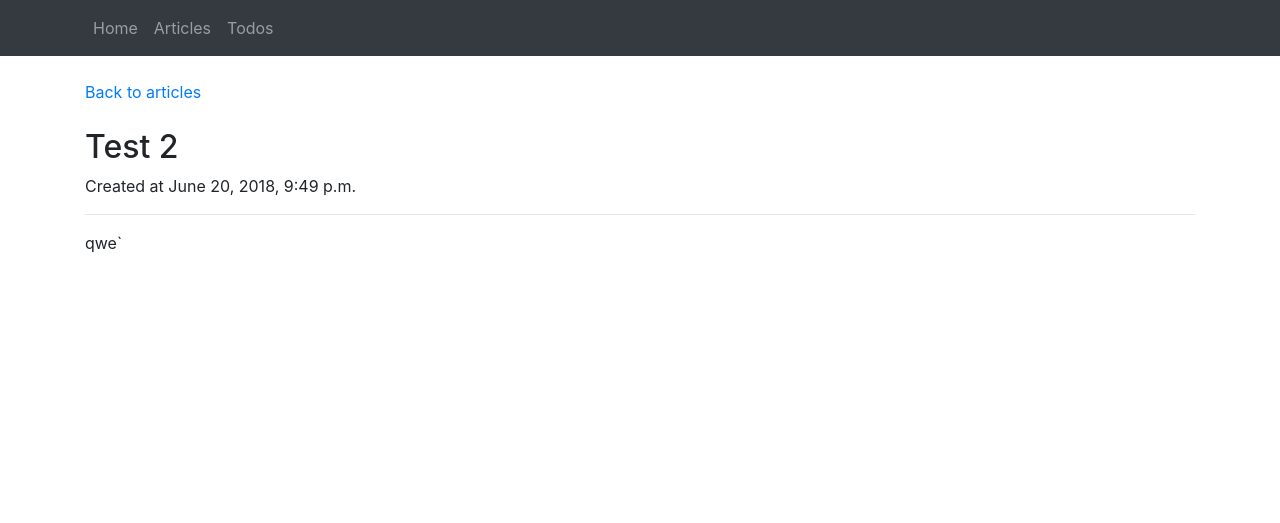
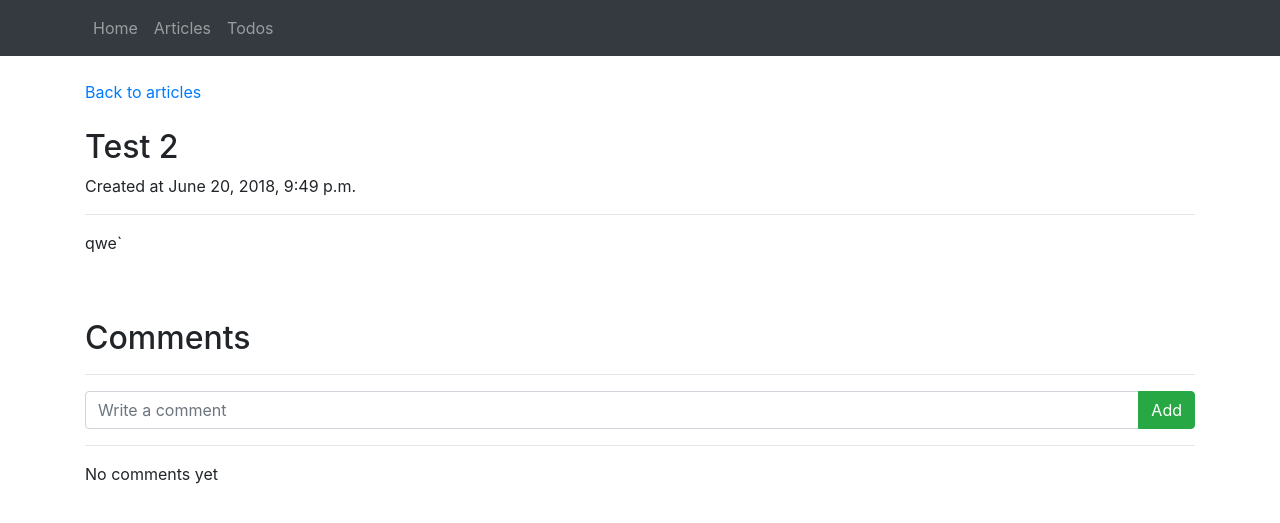
Before and after one commit to pawelstozynski/Django-demo-app, a Django app: page /article/29/ in a window 1280 px wide. Shown: the top 523 px of the page. Run offline with Django 3.2, Linux system fonts and the light colour scheme; data comes from the database, SQL or seed files in the repository; both versions use the stored data as it was after the commit; some libraries are stand-ins or nearby versions.

Commit message:
Basic comments added

```diff
--- a/app/admin.py
+++ b/app/admin.py
@@ -3,4 +3,5 @@ from django.contrib import admin
 from .models import *
 
 admin.site.register(Article)
+admin.site.register(Comment)
 admin.site.register(Todo)
--- a/app/models.py
+++ b/app/models.py
@@ -8,9 +8,22 @@ class Article(models.Model):
     create_date = models.DateTimeField(default=timezone.now())
 
     def __str__(self):
-        return "id={0}, name='{1}', content='{2}', create_date='{3}'".format(self.id, self.name, self.content, self.create_date)
+        return self.name
+
+
+class Comment(models.Model):
+    id = models.BigAutoField(primary_key=True)
+    article = models.ForeignKey(Article, on_delete=models.CASCADE)
+    content = models.TextField()
+    create_date = models.DateTimeField(default=timezone.now())
+
+    def __str__(self):
+        return self.content
 
 
 class Todo(models.Model):
     id = models.BigAutoField(primary_key=True)
     content = models.CharField(max_length=100)
+
+    def __str__(self):
+        return self.content
--- a/app/templates/article/show.html
+++ b/app/templates/article/show.html
@@ -9,5 +9,30 @@
     <p>Created at {{article.create_date}}</p>
     <hr>
     <p>{{article.content}}</p>
+
+    <br><br>
+    <h2>Comments</h2>
+    <hr>
+    <form action="{% url 'article-comment' article.id %}" method="post">
+      {% csrf_token %}
+      <div class="input-group">
+        <input type="text" name="comment" class="form-control" placeholder="Write a comment">
+        <div class="input-group-append">
+          <button type="submit" class="btn btn-success">Add</button>
+        </div>
+      </div>
+    </form>
+    <hr>
+    {% for c in article.comment_set.all %}
+      <p>
+        {{c.content}}
+        <form class="inline float-right" action="{% url 'article-comment-delete' article.id c.id %}" method="post">
+          {% csrf_token %}
+          <button type="submit" class="btn btn-link">X</button>
+        </form>
+      </p>
+    {% empty %}
+      <p>No comments yet</p>
+    {% endfor %}
   </div>
 {% endblock content %}
--- a/app/urls.py
+++ b/app/urls.py
@@ -12,6 +12,8 @@ urlpatterns = [
     path('article/create/', article_views.article_create, name='article-create'),
     path('article/<int:article_id>/edit/', article_views.article_edit, name='article-edit'),
     path('article/<int:article_id>/delete/', article_views.article_delete, name='article-delete'),
+    path('article/<int:article_id>/comment/', article_views.article_comment, name='article-comment'),
+    path('article/<int:article_id>/comment<int:comment_id>/delete/', article_views.article_comment_delete, name='article-comment-delete'),
     path('todo/', todo_views.todo_list, name='todo-list'),
     path('todo/create/', todo_views.todo_create, name='todo-create'),
     path('todo/<int:todo_id>/delete/', todo_views.todo_delete, name='todo-delete'),
--- a/app/views/article_views.py
+++ b/app/views/article_views.py
@@ -54,3 +54,18 @@ def article_delete(request, article_id):
     article = get_object_or_404(Article, id=article_id)
     article.delete()
     return redirect('article-list')
+
+
+@require_POST
+def article_comment(request, article_id):
+    article = get_object_or_404(Article, id=article_id)
+    comment = Comment(content=request.POST['comment'], article=article)
+    comment.save()
+    return redirect('article-show', article_id)
+
+
+@require_POST
+def article_comment_delete(request, article_id, comment_id):
+    comment = get_object_or_404(Comment, id=comment_id)
+    comment.delete()
+    return redirect('article-show', article_id)
```
Also changed, not shown: app/migrations/0003_auto_20180621_1824.py (added), db.sqlite3.
